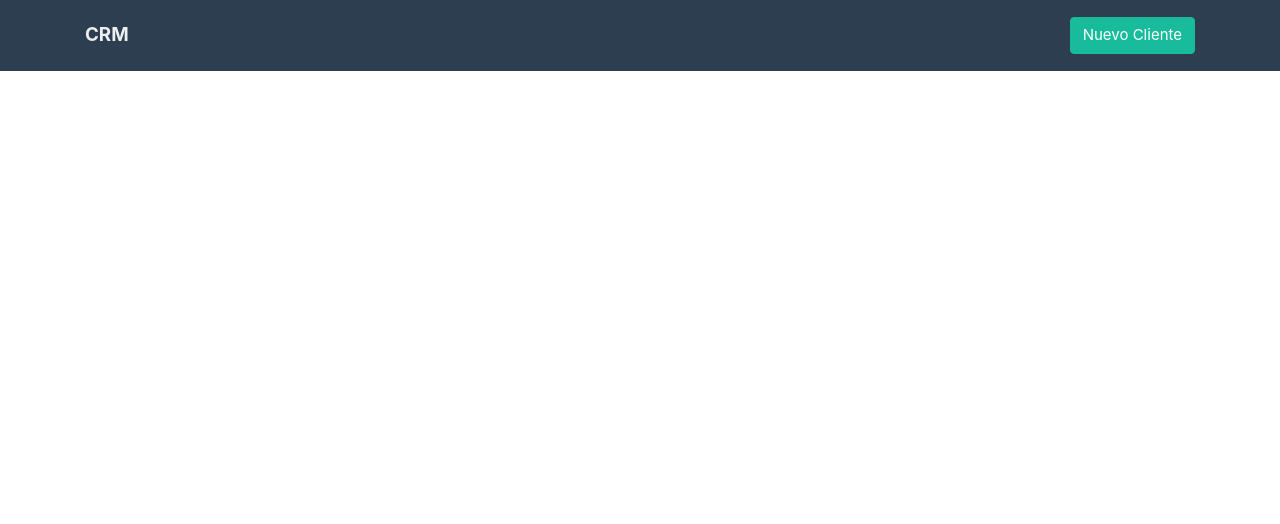
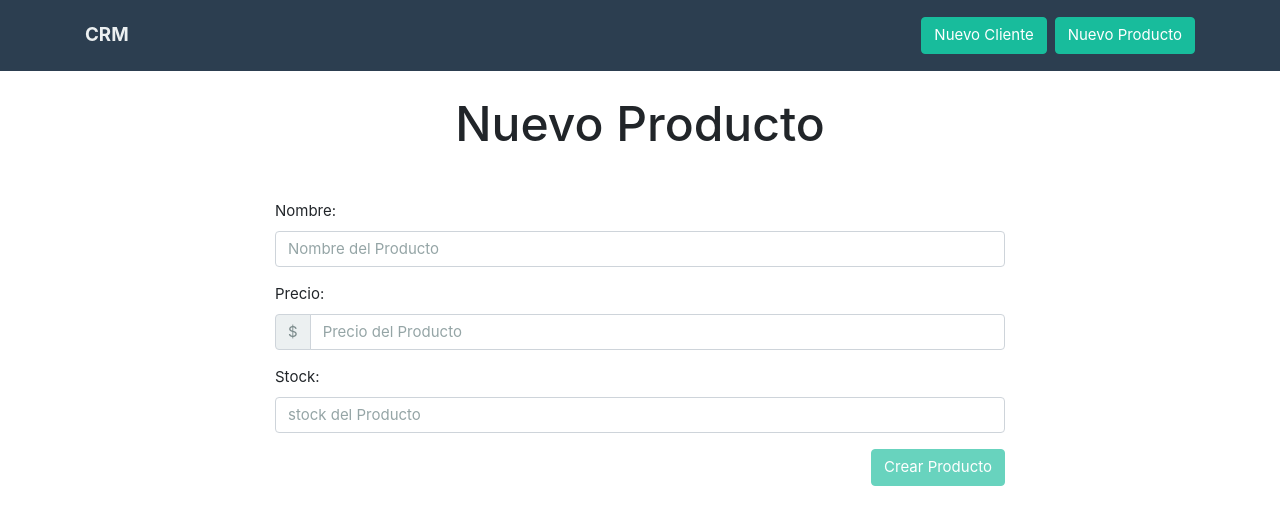
Before and after one commit to PauloTC/react_cms, a React (Create React App) app in the folder cliente/: page /productos/nuevo in a window 1280 px wide. Shown: the top 524 px of the page. Built offline with nearby package versions, Linux system fonts and the light colour scheme.

Commit message:
working on nuevo producto

```diff
--- a/cliente/src/App.js
+++ b/cliente/src/App.js
@@ -4,10 +4,13 @@
 import { BrowserRouter as Router, Route, Switch } from 'react-router-dom'
 
 
-import Header from './componentes/Header';
-import Clientes from './componentes/Clientes';
-import NuevoCliente from './componentes/NuevoCliente'
-import EditarCliente from './componentes/EditarCliente'
+import Header from './componentes/Layout/Header';
+import Clientes from './componentes/Clientes/Clientes';
+import NuevoCliente from './componentes/Clientes/NuevoCliente'
+import EditarCliente from './componentes/Clientes/EditarCliente'
+
+import NuevoProducto from './componentes/Productos/NuevoProducto'
+
 
 const client = new ApolloClient({
   uri: "http://localhost:4000/graphql",
@@ -31,6 +34,9 @@
                             <Route  exact path="/" component={ Clientes }   ></Route>
                             <Route  exact path="/cliente/editar/:id" component={ EditarCliente }   ></Route>
                             <Route  exact path="/cliente/nuevo" component={ NuevoCliente }   ></Route>
+
+                            <Route  exact path="/productos/nuevo" component={  NuevoProducto }  ></Route>
+
                         </Switch>
                     </div>
                 </Fragment>
--- a/cliente/src/componentes/Clientes.js
+++ b/cliente/src/componentes/Clientes/Clientes.js
@@ -2,10 +2,10 @@
 import { Query, Mutation } from 'react-apollo';
 import { Link } from 'react-router-dom'
 
-import { CLIENTES_QUERY } from '../queries';
-import { ELIMINAR_CLIENTE } from '../mutations';
+import { CLIENTES_QUERY } from '../../queries';
+import { ELIMINAR_CLIENTE } from '../../mutations';
 
-import Paginador from './Paginador';
+import Paginador from '../Paginador';
 
 class Clientes extends Component {
 
--- a/cliente/src/componentes/EditarCliente.js
+++ b/cliente/src/componentes/Clientes/EditarCliente.js
@@ -1,7 +1,7 @@
 import React, { Component, Fragment } from 'react'
 import { Query } from 'react-apollo';
 
-import { CLIENTE_QUERY } from '../queries';
+import { CLIENTE_QUERY } from '../../queries';
 
 import FormularioEditarCliente from './FormularioEditarCliente'
 
--- a/cliente/src/componentes/FormularioEditarCliente.js
+++ b/cliente/src/componentes/Clientes/FormularioEditarCliente.js
@@ -1,5 +1,5 @@
 import React, { Component } from 'react';
-import { ACTUALIZAR_CLIENTE } from '../mutations';
+import { ACTUALIZAR_CLIENTE } from '../../mutations';
 import { Mutation } from 'react-apollo'
 import { withRouter } from 'react-router-dom'
 
--- a/cliente/src/componentes/NuevoCliente.js
+++ b/cliente/src/componentes/Clientes/NuevoCliente.js
@@ -1,5 +1,5 @@
 import React, { Component , Fragment } from 'react'
-import { NUEVO_CLIENTE } from '../mutations';
+import { NUEVO_CLIENTE } from '../../mutations';
 import { Mutation } from 'react-apollo';
 
 class NuevoCliente extends Component {
--- a/cliente/src/componentes/Header.js
+++ b/cliente/src/componentes/Layout/Header.js
@@ -11,7 +11,8 @@
             <div className="collapse navbar-collapse" id="navegacion">
                 <ul className="navbar-nav ml-auto text-right">
                     <li className="nav-item active">
-                        <Link  to="/cliente/nuevo" className="btn btn-success" >Nuevo Cliente</Link>
+                        <Link  to="/cliente/nuevo" className="btn btn-success mr-2" >Nuevo Cliente</Link>
+                        <Link  to="/productos/nuevo" className="btn btn-success" >Nuevo Producto</Link>
                     </li>
                 </ul>
             </div>
--- /dev/null
+++ b/cliente/src/componentes/Productos/NuevoProducto.js
@@ -0,0 +1,83 @@
+import React, { Component, Fragment } from 'react'
+
+class Productos extends Component {
+    state = {
+        nombre: '',
+        precio: '',
+        stock: ''
+     }
+
+     actualizarState = e => {
+         const { name, value } = e.target;
+
+            this.setState({
+                [ name ] : value
+            })
+     }
+
+     validarForm= () => {
+         const { nombre, precio , stock } = this.state;
+
+        const noValido = !nombre || !precio || !stock;
+
+        return noValido
+     }
+
+    render() {
+        return (
+            <Fragment>
+                <h1  className="text-center mb-5" >Nuevo Producto</h1>
+                <div className="row justify-content-center">
+                    <form
+                            className="col-md-8"
+                        >
+                            <div className="form-group">
+                                <label>Nombre:</label>
+                                <input
+                                    type="text"
+                                    name="nombre"
+                                    className="form-control"
+                                    placeholder="Nombre del Producto"
+                                    onChange={ this.actualizarState }
+                                />
+                            </div>
+                            <div className="form-group">
+                                <label>Precio:</label>
+                                <div className="input-group">
+                                    <div className="input-group-prepend">
+                                        <div className="input-group-text">$</div>
+                                    </div>
+                                    <input
+                                        type="number"
+                                        name="precio"
+                                        className="form-control"
+                                        placeholder="Precio del Producto"
+                                        onChange={ this.actualizarState }
+                                    />
+                                </div>
+                            </div>
+                            <div className="form-group">
+                                <label>Stock:</label>
+                                <input
+                                    type="number"
+                                    name="stock"
+                                    className="form-control"
+                                    placeholder="stock del Producto"
+                                    onChange={ this.actualizarState }
+
+                                />
+                            </div>
+                            <button
+                                disabled={ this.validarForm() }
+                                type="submit"
+                                className="btn btn-success float-right">
+                                    Crear Producto
+                            </button>
+                        </form>
+                </div>
+            </Fragment>
+        );
+    }
+}
+
+export default Productos;
```
Also changed, not shown: cliente/src/componentes/Productos/EditarProducto.js (added), cliente/src/componentes/Productos/FormularioEditarProducto.js (added), cliente/src/componentes/Productos/Productos.js (added), 2 other files (tests, documents, lock files or other folders).
